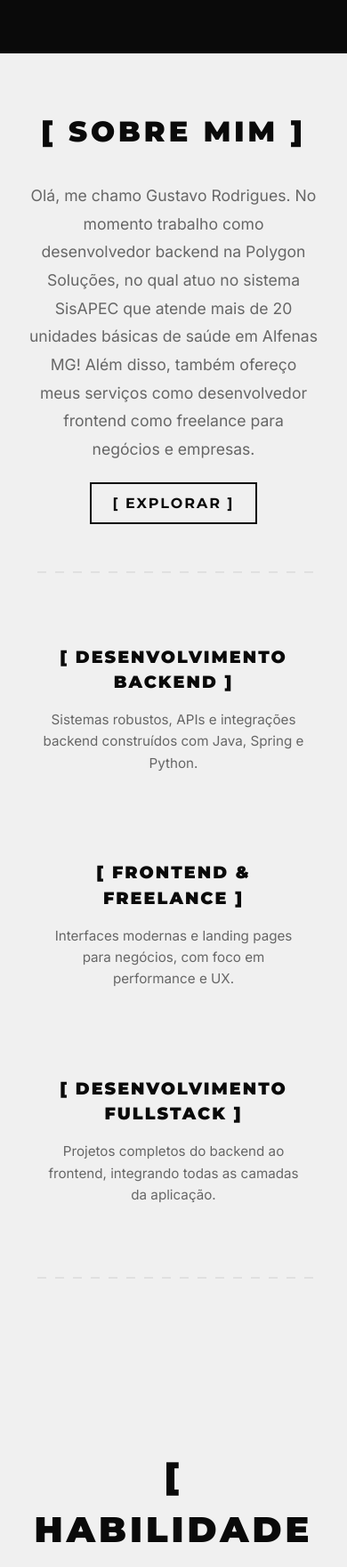
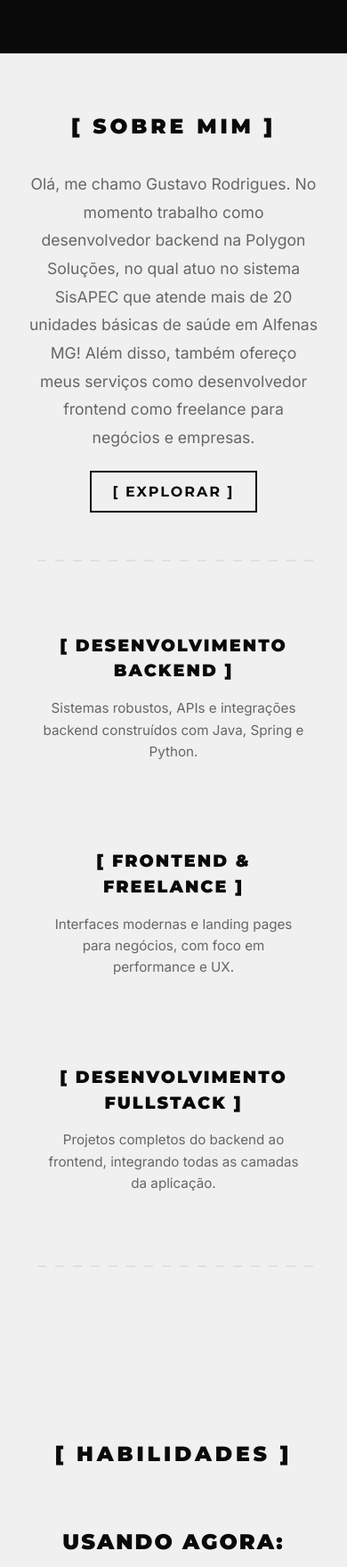
Before and after one commit to GRodrigues34/personal-portfolio, a React (Vite) app: page / in a window 390 px wide. Shown: the part 783-2544 px from the top of the page at 89% size. Built offline with nearby package versions, Linux system fonts and the light colour scheme.

Commit message:
Fix title sizing in mobile devices

```diff
--- a/src/pages/About/About.module.css
+++ b/src/pages/About/About.module.css
@@ -18,8 +18,8 @@
 .title {
   font-family: var(--font-title);
   font-weight: 900;
-  font-size: 2.5rem;
-  letter-spacing: 4px;
+  font-size: clamp(1.4rem, 6vw, 2.5rem);
+  letter-spacing: clamp(1px, 1vw, 4px);
   margin-bottom: var(--spacing-lg);
   color: var(--preto);
 }
@@ -93,8 +93,4 @@
     grid-template-columns: 1fr;
     gap: var(--spacing-xl);
   }
-
-  .title {
-    font-size: 2rem;
-  }
 }
--- a/src/pages/Contact/Contact.module.css
+++ b/src/pages/Contact/Contact.module.css
@@ -17,8 +17,8 @@
 .title {
   font-family: var(--font-title);
   font-weight: 900;
-  font-size: 2.5rem;
-  letter-spacing: 4px;
+  font-size: clamp(1.4rem, 6vw, 2.5rem);
+  letter-spacing: clamp(1px, 1vw, 4px);
   margin-bottom: var(--spacing-md);
   color: var(--preto);
 }
--- a/src/pages/Portfolio/Portfolio.module.css
+++ b/src/pages/Portfolio/Portfolio.module.css
@@ -14,8 +14,8 @@
 .pageTitle {
   font-family: var(--font-title);
   font-weight: 900;
-  font-size: 2.5rem;
-  letter-spacing: 4px;
+  font-size: clamp(1.4rem, 6vw, 2.5rem);
+  letter-spacing: clamp(1px, 1vw, 4px);
   margin-bottom: var(--spacing-xl);
   color: var(--preto);
 }
--- a/src/pages/Skills/Skills.module.css
+++ b/src/pages/Skills/Skills.module.css
@@ -14,8 +14,8 @@
 .pageTitle {
   font-family: var(--font-title);
   font-weight: 900;
-  font-size: 2.5rem;
-  letter-spacing: 4px;
+  font-size: clamp(1.4rem, 6vw, 2.5rem);
+  letter-spacing: clamp(1px, 1vw, 4px);
   margin-bottom: var(--spacing-xl);
   color: var(--preto);
 }
```
